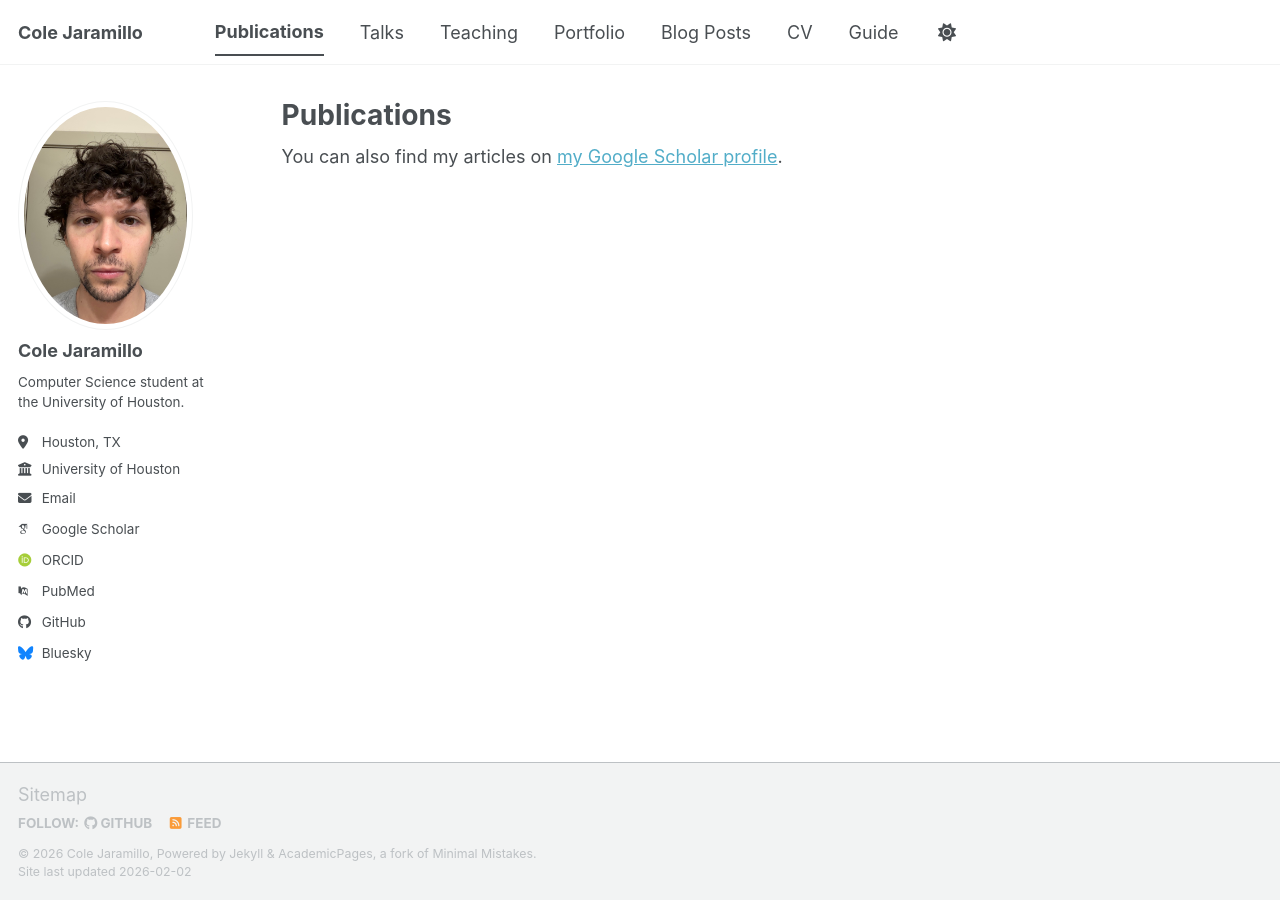
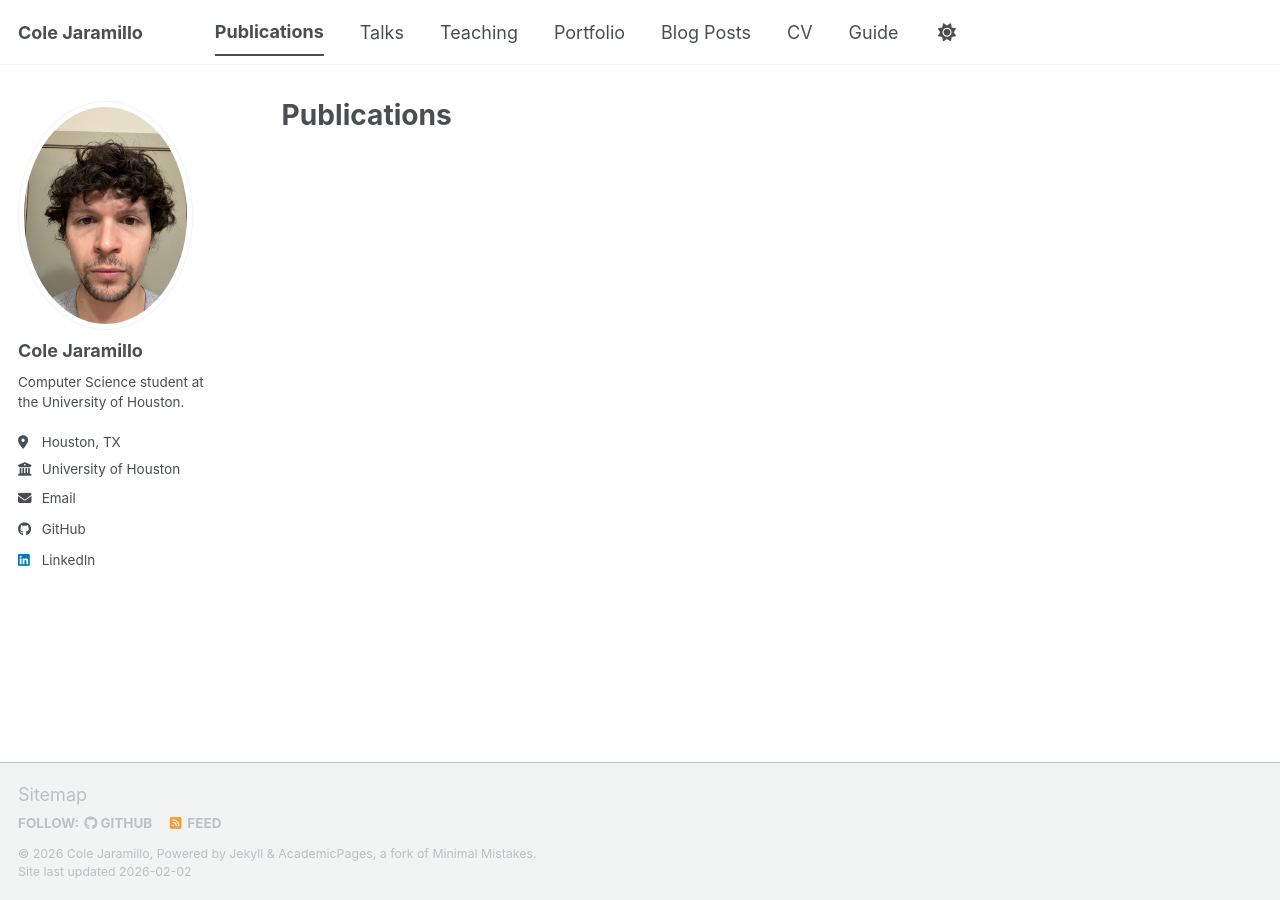
Before and after one commit to ColeJaramillo/ColeJaramillo.github.io, a Jekyll site: the page built from _pages/publications.html, in a window 1280 px wide. Built offline with Jekyll 4.4.1, drawn with Linux system fonts in a browser that asks for light colours; some web fonts are replaced; a script bundle is joined from its source files by our own code; library files that are not in the unit come from our copies; some of the changed lines change nothing that is shown.

Commit message:
Update _config.yml

```diff
--- a/_config.yml
+++ b/_config.yml
@@ -31,13 +31,13 @@
   # Academic websites
   academia         : # URL
   arxiv            : # URL - Update with the correct link to your profile
-  googlescholar    : "https://scholar.google.com/citations?user=PS_CX0AAAAAJ"
+  googlescholar    :
   inspire-hep      : # URL
   impactstory      : # URL
-  orcid            : "https://orcid.org/yourorcidurl"
+  orcid            :
   semantic         : # URL
   ssrn             : # URL
-  pubmed           : "https://www.ncbi.nlm.nih.gov/pubmed/?term=john+snow"
+  pubmed           :
   researchgate     : # URL
   scopus           : # URL
   zotero           : # URL
@@ -53,7 +53,7 @@
 
   # Social media
   artstation       : # Username
-  bluesky          : "bsky.app" # Replace this with you Bluesky username
+  bluesky          :
   facebook         : # Username
   flickr           : # Username
   foursquare       : # Username
@@ -62,7 +62,7 @@
   keybase          : # Username
   instagram        : # Username
   lastfm           : # Username
-  linkedin         : # Username
+  linkedin         : cole-jaramillo-900b7a3a9
   mastodon         : # URL
   medium           : # URL
   pinterest        : # Username
```
